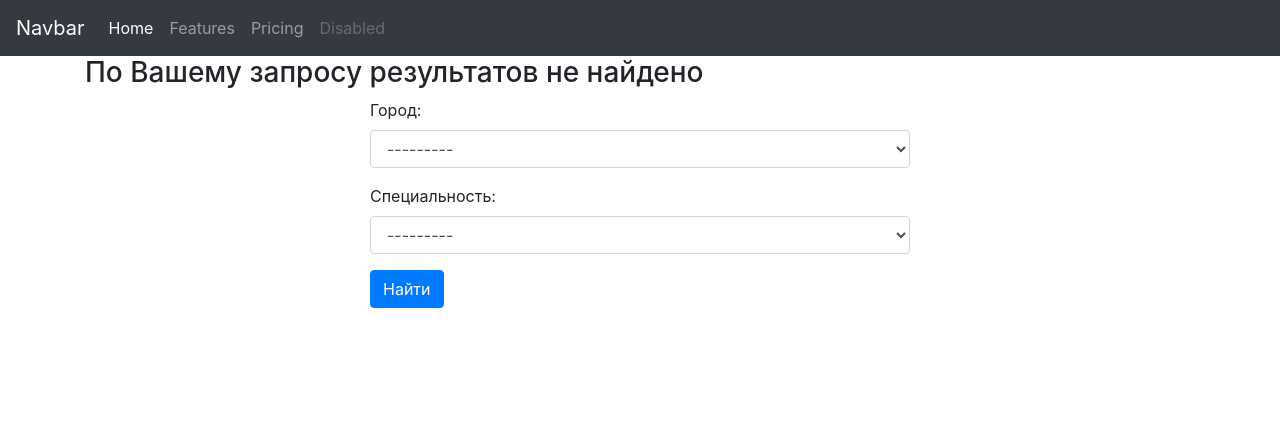
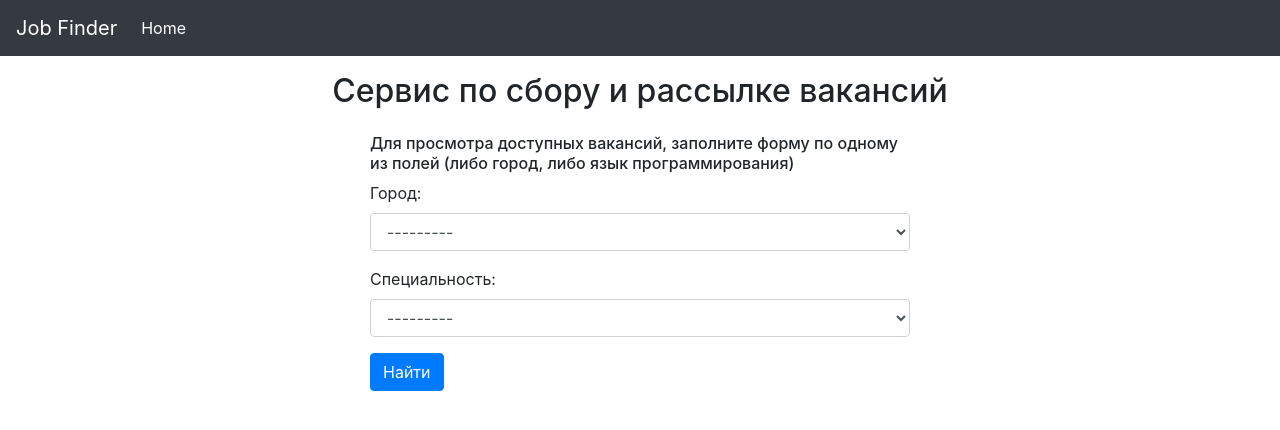
Before and after one commit to dbv111m/scraping_service, a Django app: template src/scraping/templates/scraping/home.html in a window 1280 px wide. Shown: the top 430 px of the page. Run offline with Django 3.2, Linux system fonts and the light colour scheme; the template is opened without the code that fills it: values that come from a table or form of the project are taken from there, others are empty; some libraries are stand-ins or nearby versions.

Commit message:
Реорганизация функций отображения.

```diff
--- a/src/scraping/templates/scraping/home.html
+++ b/src/scraping/templates/scraping/home.html
@@ -5,24 +5,19 @@
 
 {% block content %}
 
-    {% for obj in object_list %}
-    <div class="card my-3">
-      <h5 class="card-header"><a href= '{{obj.url}}'> {{obj.title}} </a></h5>
-      <div class="card-body">
-          <h6> {{obj.company}} </h6>
-          <p class="card-text">{{obj.description}} .</p>
-          <p> {{obj.city.name}} | {{obj.language.name}} | <small>{{obj.timestamp|date:'d.m.yy'}}</small> </p>
-      </div>
+
+    <div class="row">
+        <div class="col"><h2 class=" text-center my-3">Сервис по сбору и рассылке вакансий</h2>
+        </div>
     </div>
-
-    {%empty%}
-        <h3 class="mx-auto"> По Вашему запросу результатов не найдено</h3>
-
-    {% endfor %}
 
     <div class="row">
         <div class="col-md-6 mx-auto">
-           <form method="GET" action="">
+
+            <h6 class="my-2">Для просмотра доступных вакансий, заполните форму по одному из полей
+                (либо город, либо язык программирования)</h6>
+
+           <form method="GET" action="{% url 'list'%}">
              <div class="form-group">
                 {{form.as_p}}
              </div>
--- a/src/scraping_service/urls.py
+++ b/src/scraping_service/urls.py
@@ -15,9 +15,10 @@ Including another URLconf
 """
 from django.contrib import admin
 from django.urls import path
-from scraping.views import home_view
+from scraping.views import home_view, list_view
 
 urlpatterns = [
     path('admin/', admin.site.urls),
-    path('home/', home_view),
+    path('', home_view, name = 'home'),
+    path('list/', list_view, name = 'list'),
 ]
--- a/src/templates/base.html
+++ b/src/templates/base.html
@@ -23,24 +23,23 @@
 <body>
 
     <nav class="navbar navbar-expand-lg navbar-dark bg-dark">
-      <a class="navbar-brand" href="#">Navbar</a>
-      <button class="navbar-toggler" type="button" data-toggle="collapse" data-target="#navbarNav" aria-controls="navbarNav" aria-expanded="false" aria-label="Toggle navigation">
+      <a class="navbar-brand" href="{% url 'home' %}">Job Finder</a>
+      <button class="navbar-toggler" type="button" data-toggle="collapse" data-target="#navbarNav"
+              aria-controls="navbarNav" aria-expanded="false" aria-label="Toggle navigation">
         <span class="navbar-toggler-icon"></span>
       </button>
       <div class="collapse navbar-collapse" id="navbarNav">
         <ul class="navbar-nav">
+
           <li class="nav-item active">
-            <a class="nav-link" href="#">Home <span class="sr-only">(current)</span></a>
+             <a class="nav-link" href="{% url 'home' %}">Home <span class="sr-only">(current)</span></a>
           </li>
-          <li class="nav-item">
-            <a class="nav-link" href="#">Features</a>
-          </li>
-          <li class="nav-item">
-            <a class="nav-link" href="#">Pricing</a>
-          </li>
-          <li class="nav-item">
-            <a class="nav-link disabled" href="#" tabindex="-1" aria-disabled="true">Disabled</a>
-          </li>
+
+<!--          <li class="nav-item">-->
+<!--            <a class="nav-link" href="{% url 'list'%}">Список вакансий</a>-->
+<!--          </li>-->
+
+
         </ul>
       </div>
     </nav>
```
Also changed, not shown: src/scraping/templates/scraping/list.html (added, +35 -0 lines), src/scraping/views.py (+8 -5 lines).
